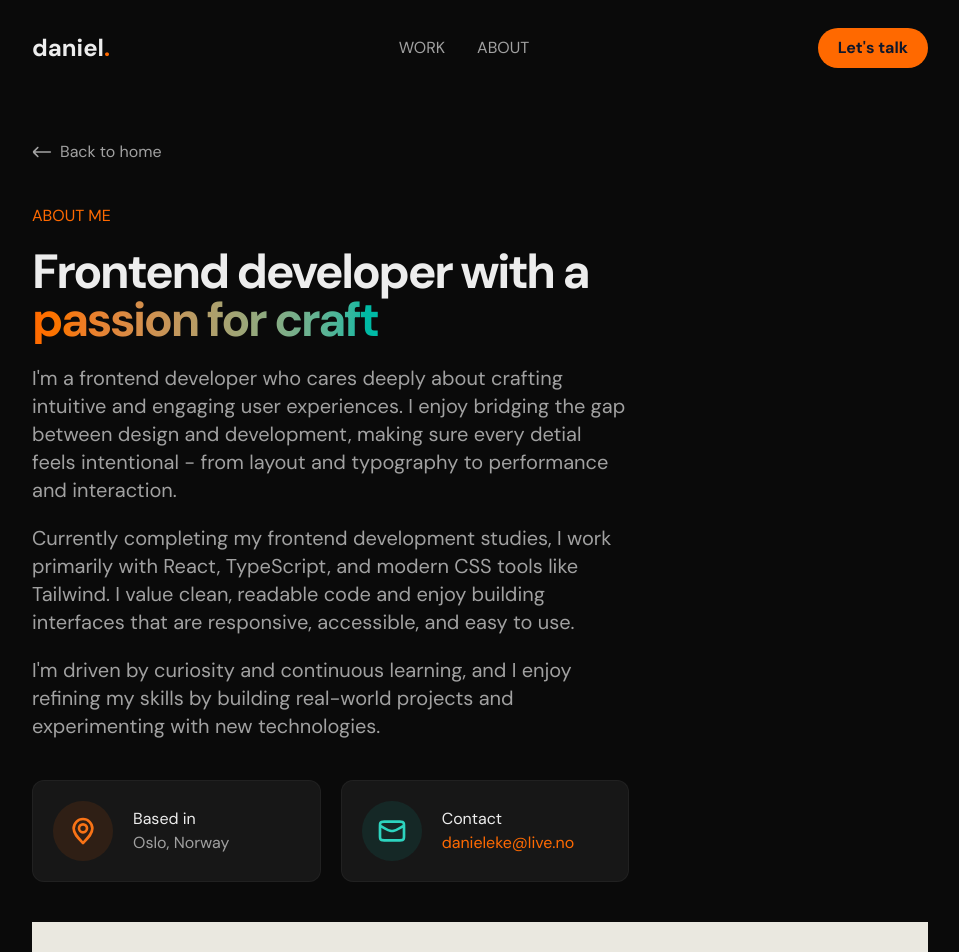
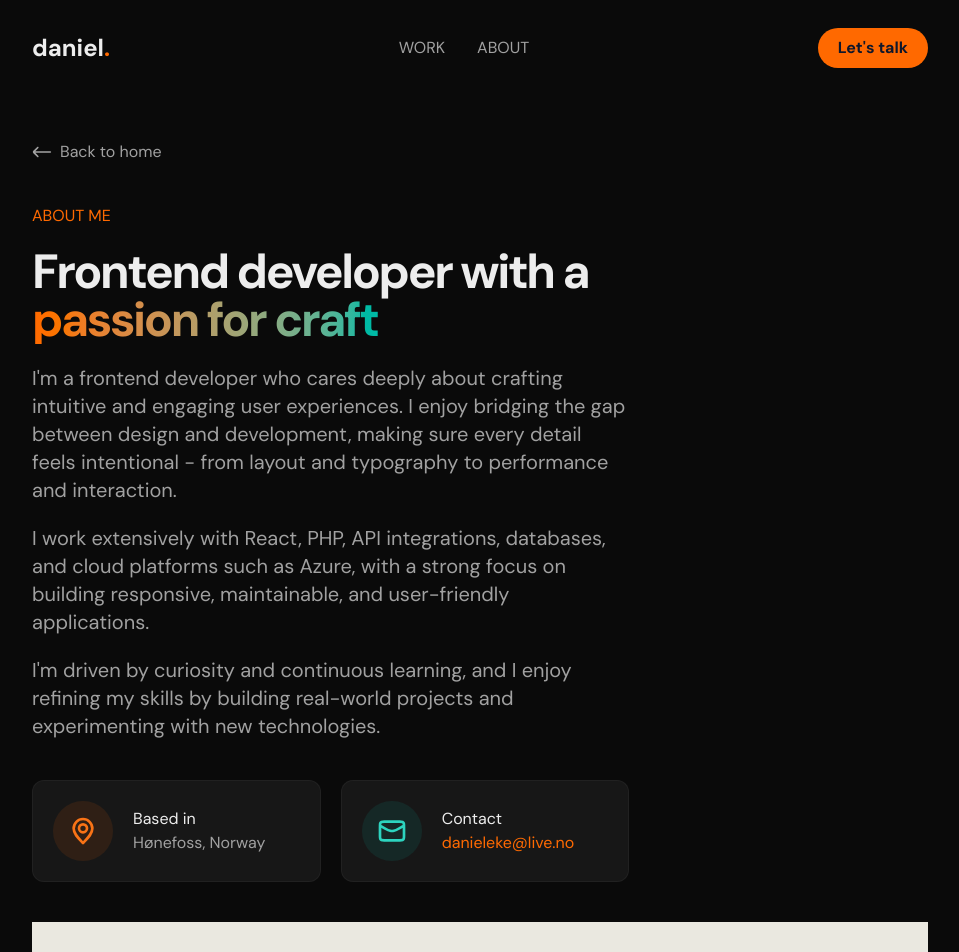
Before and after one commit to danielekeberg/POR2, a Next.js app: page /about in a window 1280 px wide. Shown: the top 952 px of the page, without its empty margins (160-1119 px from the left). Built offline with nearby package versions, Linux system fonts and the light colour scheme.

Commit message:
Update page.tsx
Update About me page

```diff
--- a/app/about/page.tsx
+++ b/app/about/page.tsx
@@ -21,14 +21,13 @@ export default function About() {
             <p className="text-neutral-400 text-xl">
               I'm a frontend developer who cares deeply about crafting intuitive
               and engaging user experiences. I enjoy bridging the gap between
-              design and development, making sure every detial feels intentional
+              design and development, making sure every detail feels intentional
               - from layout and typography to performance and interaction.
             </p>
             <p className="text-neutral-400 text-xl">
-              Currently completing my frontend development studies, I work
-              primarily with React, TypeScript, and modern CSS tools like
-              Tailwind. I value clean, readable code and enjoy building
-              interfaces that are responsive, accessible, and easy to use.
+              I work extensively with React, PHP, API integrations, databases,
+              and cloud platforms such as Azure, with a strong focus on building
+              responsive, maintainable, and user-friendly applications.
             </p>
             <p className="text-neutral-400 text-xl">
               I'm driven by curiosity and continuous learning, and I enjoy
@@ -43,7 +42,7 @@ export default function About() {
               </div>
               <div>
                 <h5>Based in</h5>
-                <p className="text-neutral-400">Oslo, Norway</p>
+                <p className="text-neutral-400">Hønefoss, Norway</p>
               </div>
             </div>
             <div className="flex gap-5 items-center bg-neutral-900 p-5 rounded rounded-xl border border-neutral-500/10">
```
